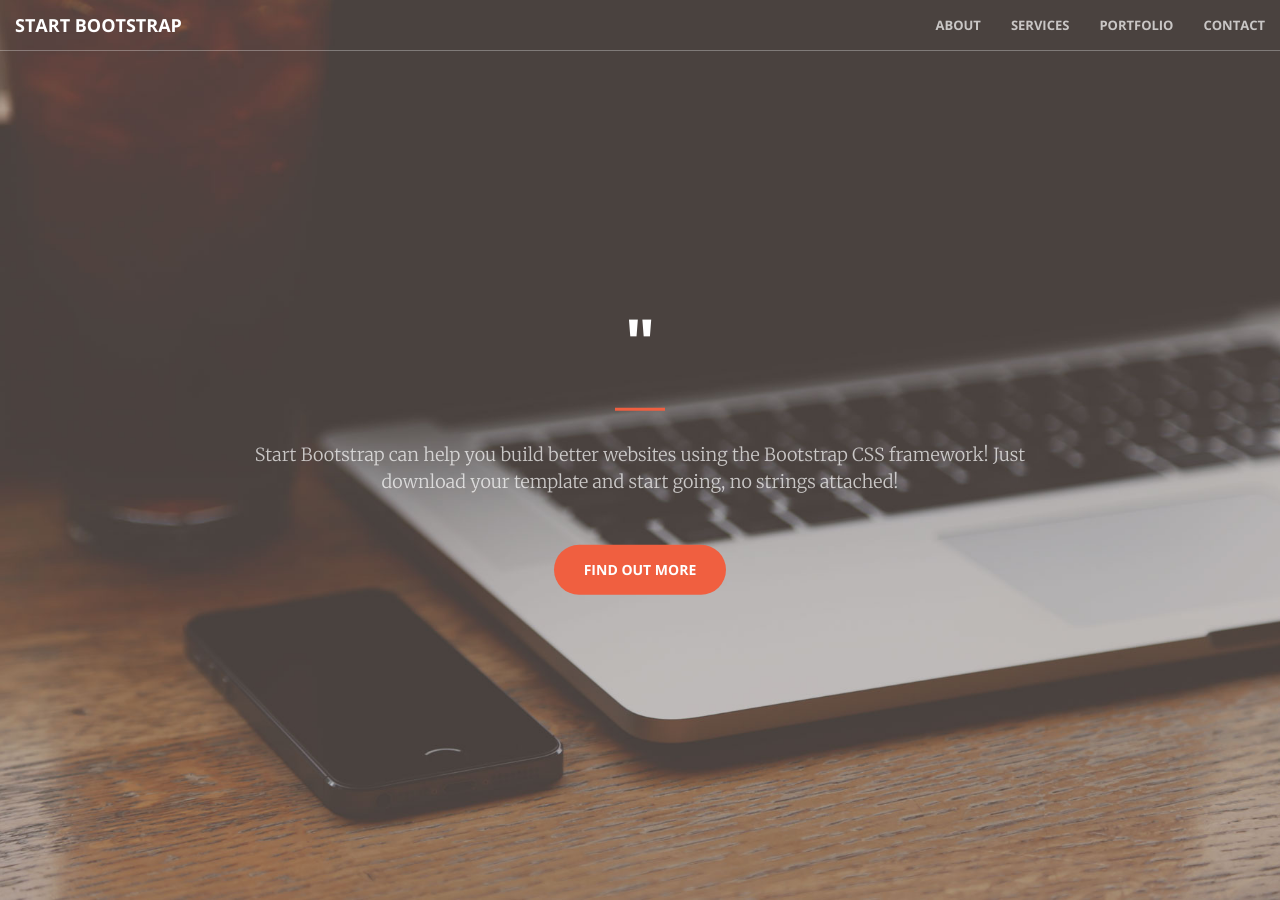
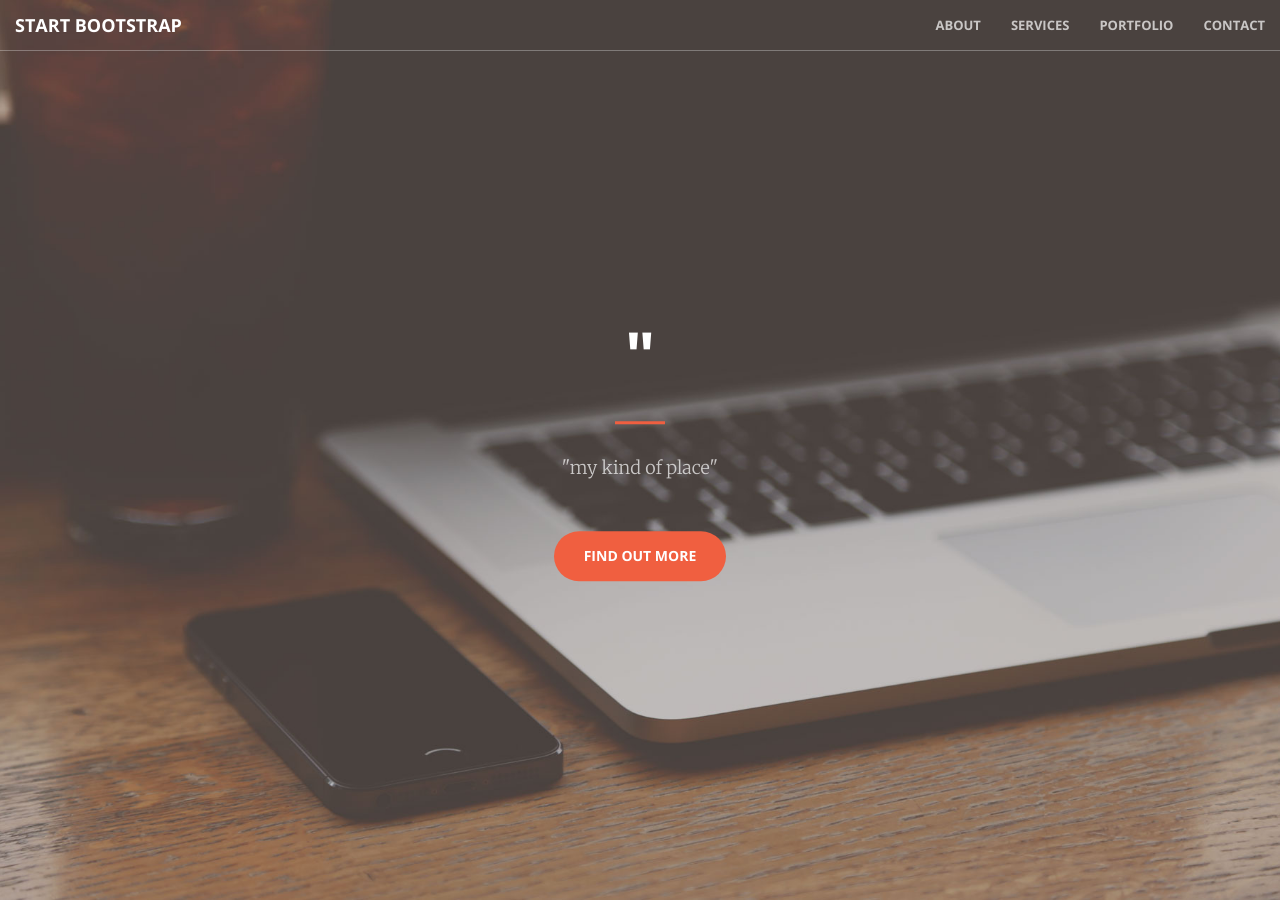
Before and after one commit to butterfingerpancakes/butterfinger.github.io, a Jekyll site: the page built from index.html, in a window 1280 px wide and 900 px high. Built offline with Jekyll 4.4.1, drawn with Linux system fonts in a browser that asks for light colours.

Commit message:
Update header.html

```diff
--- a/_includes/header.html
+++ b/_includes/header.html
@@ -3,7 +3,7 @@
         <div class="header-content-inner">
             <h1>"</h1>
             <hr>
-            <p>Start Bootstrap can help you build better websites using the Bootstrap CSS framework! Just download your template and start going, no strings attached!</p>
+            <p>"my kind of place"</p>
             <a href="#about" class="btn btn-primary btn-xl page-scroll">Find Out More</a>
         </div>
     </div>
```
